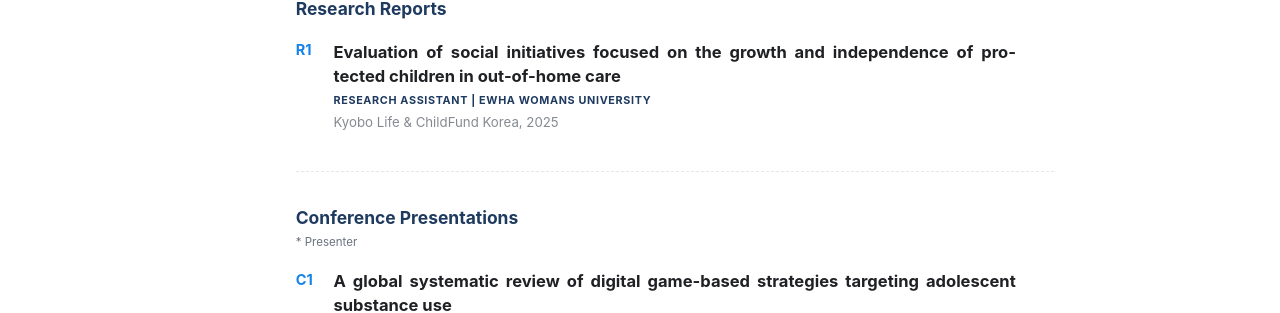
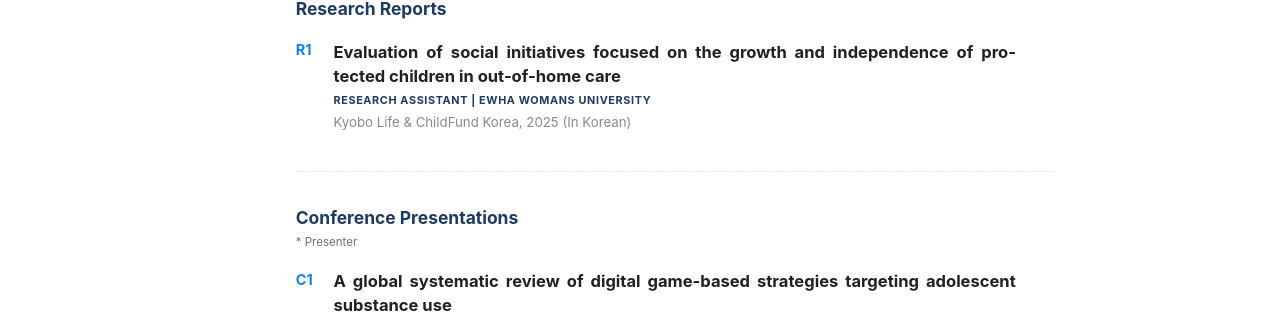
Before and after one commit to jiminlee-research/jiminlee-research.github.io, a Jekyll site: the page built from _pages/publications.html, in a window 1280 px wide and 900 px high, scrolled down 3191 px. Shown: the part 146-459 px from the top of the window. Built offline with Jekyll 4.4.1, drawn with Linux system fonts in a browser that asks for light colours; a style sheet for code colours, icons or effects is not loaded.

Commit message:
Show In Korean on venue line when no authors are listed
Co-Authored-By: Claude Opus 5.5 <noreply@anthropic.com>
Claude-Session: https://claude.ai/code/session_01PcjxNfDHwsJtJ6agebrJHV

```diff
--- a/_pages/publications.html
+++ b/_pages/publications.html
@@ -96,7 +96,7 @@ author_profile: true
 <p class="pub-title"><span class="pub-num">{{ pre }}{{ forloop.index }}</span>{{ p.title }}</p>
 {% if p.role %}<p class="pub-role">{{ p.role }}</p>{% endif %}
 {% if p.authors %}<p class="pub-authors">{% for a in p.authors %}{% if a contains "Lee, J." %}<span class="me">{{ a }}</span>{% else %}{{ a }}{% endif %}{% unless forloop.last %}, {% endunless %}{% endfor %}{% if p.note == "In Korean" %} (In Korean){% endif %}</p>{% endif %}
-{% if p.venue %}<p class="pub-venue">{{ p.venue }}{% if p.year %}, {{ p.year }}{% endif %}{% if p.note and p.note != "In Korean" %} <span class="pub-tag">({{ p.note }})</span>{% endif %}</p>{% elsif p.note and p.note != "In Korean" %}<p class="pub-venue"><span class="pub-tag" style="margin-left:0">({{ p.note }})</span></p>{% endif %}
+{% if p.venue %}<p class="pub-venue">{{ p.venue }}{% if p.year %}, {{ p.year }}{% endif %}{% if p.note == "In Korean" and p.authors == nil %} (In Korean){% endif %}{% if p.note and p.note != "In Korean" %} <span class="pub-tag">({{ p.note }})</span>{% endif %}</p>{% elsif p.note and p.note != "In Korean" %}<p class="pub-venue"><span class="pub-tag" style="margin-left:0">({{ p.note }})</span></p>{% endif %}
 {% if p.links %}<div class="pub-links">{% for l in p.links %}<a href="{{ l.url }}" target="_blank" rel="noopener"><i class="fa-solid fa-file-lines" aria-hidden="true" style="margin-right:.35em"></i>{{ l.label }}</a>{% endfor %}</div>{% endif %}
 {% if p.image %}<div class="pub-figure{% if p.image_size == "small" %} pub-figure-sm{% elsif p.image_size == "match" %} pub-figure-match{% endif %}"><img src="{{ p.image | relative_url }}" alt="Research summary: {{ p.title | escape }}" data-lightbox="{{ p.image | relative_url }}"></div>{% endif %}
 </div>
```
